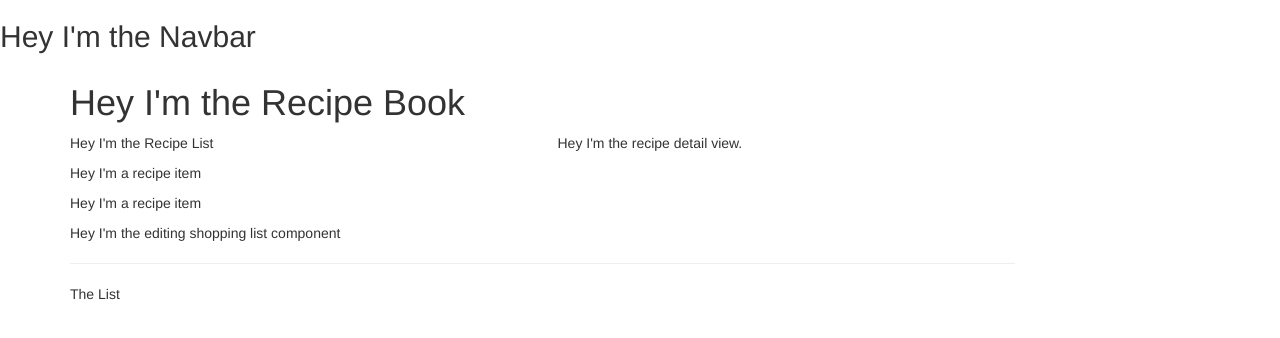
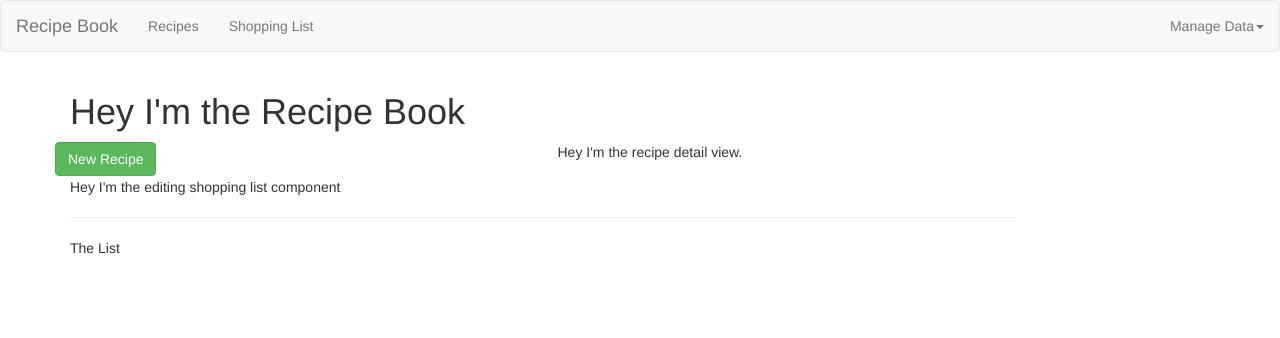
Before and after one commit to pedrolopezbiedma/Courses_Angular9, an Angular app in the folder recipe-book/: page / in a window 1280 px wide. Shown: the top 338 px of the page. Built offline with nearby package versions, Linux system fonts and the light colour scheme.

Commit message:
Saving in the middle of a video

```diff
--- a/recipe-book/src/app/navbar/navbar.component.html
+++ b/recipe-book/src/app/navbar/navbar.component.html
@@ -1 +1,23 @@
-<h2>Hey I'm the {{ title }}</h2>
+<nav class='navbar navbar-default'>
+    <div class="container-fluid">
+        <div class="navbar-header">
+            <a href="#" class="navbar-brand">Recipe Book</a>
+        </div>
+
+        <div class="navbar-default">
+            <ul class='nav navbar-nav'>
+                <li><a href="#">Recipes</a></li>
+                <li><a href="#">Shopping List</a></li>
+            </ul>
+            <ul class='nav navbar-nav navbar-right'>
+                <li class='dropdown'>
+                    <a href="#" class='dropdown-toggle' role="button">Manage Data<span class='caret'></span></a>
+                    <ul class='dropdown-menu'>
+                        <li><a href="#">Saving data</a></li>
+                        <li><a href="#">Fetch data</a></li>
+                    </ul>
+                </li>
+            </ul>
+        </div>
+    </div>
+</nav>
--- /dev/null
+++ b/recipe-book/src/app/recipe-book/models/recipe.model.ts
@@ -0,0 +1,11 @@
+export class Recipe {
+    public name: string;
+    public description: string;
+    public imagePath: string;
+
+    constructor(name: string, desc: string, imagePath: string) {
+        this.name = name;
+        this.description = desc;
+        this.imagePath = imagePath;
+    }
+}
--- a/recipe-book/src/app/recipe-book/recipe-list/recipe-list.component.html
+++ b/recipe-book/src/app/recipe-book/recipe-list/recipe-list.component.html
@@ -1,3 +1,8 @@
-<p> Hey I'm the Recipe List</p>
-<app-recipe-item></app-recipe-item>
-<app-recipe-item></app-recipe-item>
+<div class="row">
+    <div class="col-sx-12">
+        <button class='btn btn-success'>New Recipe</button>
+    </div>
+</div><div class="row">
+    <div class="col-xs-12">
+    </div>
+</div>
--- a/recipe-book/src/app/recipe-book/recipe-list/recipe-list.component.ts
+++ b/recipe-book/src/app/recipe-book/recipe-list/recipe-list.component.ts
@@ -1,4 +1,5 @@
 import { Component } from '@angular/core';
+import { Recipe } from '../models/recipe.model';
 
 @Component({
     selector: 'app-recipe-list',
@@ -7,6 +8,10 @@
 })
 
 export class RecipeListComponent {
+    recipes: Recipe[] = [
+        new Recipe('A test recipe', 'This is simply a test',
+        'https://assets.epicurious.com/photos/5d49f1ea888da200097dce24/6:4/w_620%2Ch_413/TomatoesHerbs_RECIPE_073119_278.jpg')
+    ];
     constructor() { }
 
 }
```
